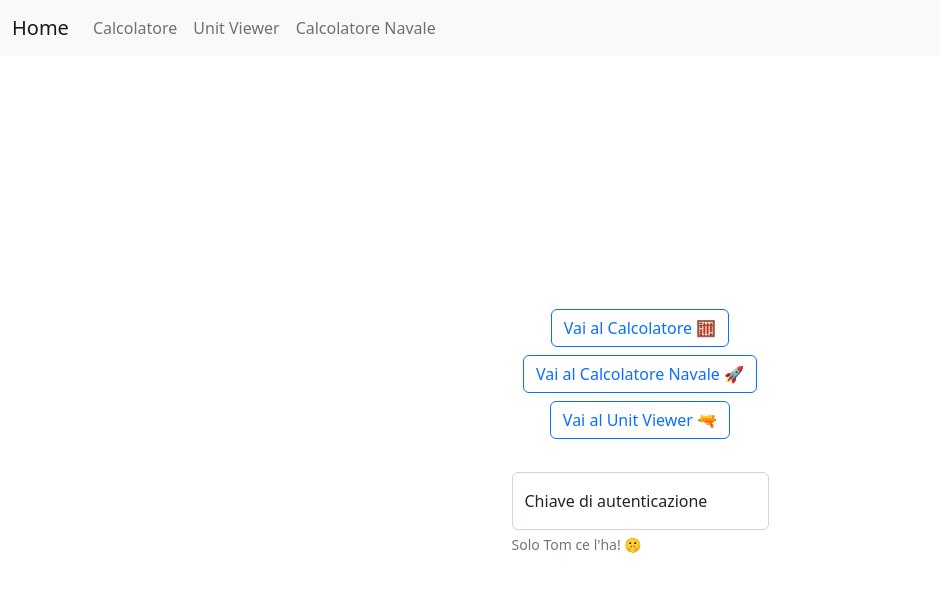
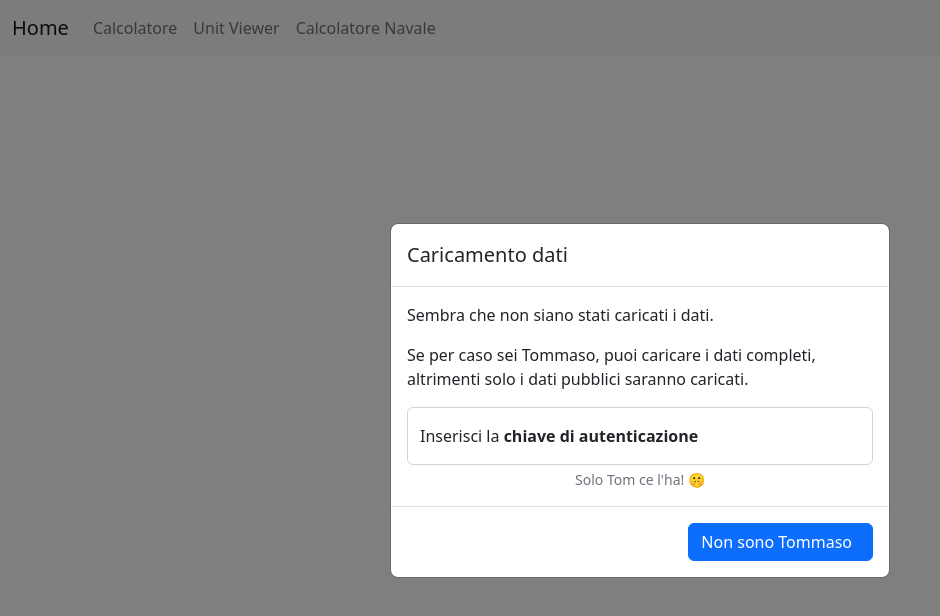
Before and after one commit to TheVoidOutskirts/thevoidoutskirts.github.io, a Vue app: page / in a window 1280 px wide. Shown: the top 616 px of the page, without its empty margins (0-940 px from the left). Built offline with nearby package versions, Linux system fonts and the light colour scheme; what chartjs-plugin-datalabels would draw is missing.

Commit message:
Implemented loading data

```diff
--- a/package.json
+++ b/package.json
@@ -12,11 +12,13 @@
   },
   "dependencies": {
     "@popperjs/core": "^2.11.5",
+    "axios": "^0.27.2",
     "bootstrap": "^5.2.0",
     "chart.js": "^3.8.2",
     "chartjs-plugin-datalabels": "^2.0.0",
     "pinia": "^2.0.17",
     "vue": "^3.2.37",
+    "vue-axios": "^3.4.1",
     "vue-chartjs": "^4.1.1",
     "vue-router": "^4.0.16",
     "vue-select": "^4.0.0-beta.3",
--- a/src/main.ts
+++ b/src/main.ts
@@ -1,23 +1,34 @@
+// Vue
 import {createApp} from 'vue'
 import {createPinia} from 'pinia'
 import router from './router'
 
+// ChartJS
 import {Chart as ChartJS, registerables} from "chart.js";
 import ChartDataLabels from 'chartjs-plugin-datalabels';
 
+// Vue Select
 import vSelect from "vue-select";
 import 'vue-select/dist/vue-select.css';
 
+// EasyDataTable
 import Vue3EasyDataTable from 'vue3-easy-data-table';
 import 'vue3-easy-data-table/dist/style.css';
 
+// Bootstrap
 import 'bootstrap/scss/bootstrap.scss'
-// import * as bootstrap from 'bootstrap'
 
+// Axios
+import axios from "axios";
+import VueAxios from "vue-axios";
+
+/* Setup */
 import App from './App.vue'
 
+// Done globally
 ChartJS.register(...registerables, ChartDataLabels)
 
+// App creation and plugin import
 const app = createApp(App)
 
 app.use(createPinia())
@@ -26,5 +37,7 @@ app.use(router)
 // https://vuejs.org/guide/components/registration.html
 app.component('v-select', vSelect)
 app.component('EasyDataTable', Vue3EasyDataTable);
+app.use(VueAxios, axios);
+app.provide('axios', app.config.globalProperties.axios);
 
 app.mount('#app')
--- /dev/null
+++ b/src/stores/data.ts
@@ -0,0 +1,25 @@
+import {defineStore} from "pinia";
+import type {AllData} from "@/assets/Types";
+
+export const useDataStore = defineStore({
+    id: 'data',
+    state: () => ({
+        data: undefined as AllData | undefined
+    }),
+    getters: {
+        isDataLoaded: state => state.data !== undefined,
+        getArmi: state => state.data?.armi ?? [],
+        getArmature: state => state.data?.armature ?? [],
+        getCronologia: state => state.data?.cronologia ?? [],
+        getPersonaggi: state => state.data?.personaggi ?? [],
+        getProfessions: state => state.data?.professions ?? [],
+    },
+    actions: {
+        loadData(loadedData: AllData) {
+            this.data = loadedData;
+        },
+        deleteData() {
+            this.data = undefined;
+        },
+    }
+});
--- a/src/views/CalculatorView.vue
+++ b/src/views/CalculatorView.vue
@@ -123,9 +123,10 @@ import {ValoriCopertura} from "@/assets/Copertura";
 import {computed, ref, watch} from "vue";
 import BarChart from "@/components/BarChart.vue";
 
-import type { AllData, Arma, Armatura, Personaggio } from "@assets/Types";
+import type {Arma, Armatura, Personaggio} from "@/assets/Types";
 
 import type {ChartDataset} from "chart.js";
+import {useDataStore} from "@/stores/data";
 
 const coverValue = ref<number | undefined>(undefined);
 
@@ -134,18 +135,11 @@ const defender = ref<Personaggio | null>(null);
 
 const useAllWeapons = ref(false);
 
-const apiKey = ref("asdf");
+const store = useDataStore();
 
-// TODO: retrieve the actual key fom the current URL
-//       (DO NOT CREATE A NEW HTML FIELD, USE A URL-BASED SOLUTION
-//        SO THAT IT CAN BE BOOKMARKED + NO SESSION TO BE SAVED)
-const Data: AllData = await fetch(`https://enigma-data.deno.dev/${apiKey.value}`)
-                              .then(d => d.json())
-                              .catch(e => console.log(e)) as AllData
-
-const Armi = Data.armi;
-const Personaggi = Data.personaggi;
-const Armature = Data.armature;
+const Armi = store.getArmi
+const Personaggi = store.getPersonaggi;
+const Armature = store.getArmature;
 
 const attackerWeapons = computed<Arma[]>(() => {
   if (attacker.value == null) return [];
@@ -175,7 +169,7 @@ watch(attacker, () => {
 function calcolaPercentualeAttacco(arma: Arma, attaccante: Personaggio, difensore: Personaggio, copertura: number): number[] {
   const probVett = [0.7000, 0.7375, 0.7750, 0.8125, 0.8500, 0.8875, 0.9250, 0.9625]
 
-  const armaturaDifensore: Armatura = Armature.find(e => e.codice == difensore.armatura)
+  const armaturaDifensore: Armatura | undefined = Armature.find(e => e.codice == difensore.armatura)
   if (!armaturaDifensore)
     throw `Arma difensore non trovata ${difensore.armatura}`
 
--- a/src/views/HomeView.vue
+++ b/src/views/HomeView.vue
@@ -1,4 +1,45 @@
 <script setup lang="ts">
+import {useDataStore} from "@/stores/data";
+import {inject, onMounted, ref} from "vue";
+
+import {Modal} from 'bootstrap'
+import type {AxiosStatic} from "axios";
+import type {AllData} from "@/assets/Types";
+
+// https://stackoverflow.com/a/69013153/3560579
+const axios = inject<AxiosStatic>('axios') ?? (() => {
+  throw new Error("Axios is not defined");
+})();
+
+const store = useDataStore();
+let keyModal: Modal | undefined
+
+const modalKey = ref("")
+const isLoadingData = ref(false);
+
+onMounted(() => {
+  keyModal = new Modal("#staticBackdrop");
+
+  if (!store.isDataLoaded) {
+    keyModal.show();
+  }
+})
+
+function loadData() {
+  // temporary fix for api
+  const key = modalKey.value.length > 0 ? modalKey.value : "asdf"
+
+  isLoadingData.value = true;
+
+  axios.get(`https://enigma-data.deno.dev/${key}`).then(ax => {
+    store.loadData(ax.data as AllData)
+
+    keyModal?.hide()
+  }).catch(reason => {
+    console.error(reason);
+  });
+}
+
 </script>
 
 <template>
@@ -13,13 +54,44 @@
       <router-link class="btn btn-outline-primary" to="/unit-viewer">Vai al Unit Viewer 🔫</router-link>
     </div>
 
-    <hr class="col-xs-12">
-    <div class="form-floating">
-      <input class="form-control" type="password" id="authKeyInput" placeholder="123">
-      <label for="authKeyInput">Chiave di autenticazione</label>
-      <div class="form-text">Solo Tom ce l'ha! 🤫</div>
+    <div class="modal fade" id="staticBackdrop" data-bs-backdrop="static" data-bs-keyboard="false" tabindex="-1"
+         aria-labelledby="staticBackdropLabel" aria-hidden="true">
+      <div class="modal-dialog modal-dialog-centered">
+        <div class="modal-content">
+          <div class="modal-header">
+            <h5 class="modal-title" id="staticBackdropLabel">Caricamento dati</h5>
+          </div>
+          <div class="modal-body">
+            <p>Sembra che non siano stati caricati i dati.</p>
+            <p>Se per caso sei Tommaso, puoi caricare i dati completi, altrimenti solo i dati pubblici saranno
+              caricati.</p>
 
+            <div class="form-floating">
+              <input class="form-control" type="password" id="authKeyInput" placeholder="123" v-model="modalKey">
+              <label for="authKeyInput">Inserisci la <strong>chiave di autenticazione</strong></label>
+              <div class="form-text text-center">Solo Tom ce l'ha! 🤫</div>
+            </div>
+
+          </div>
+          <div class="modal-footer">
+            <button type="button" class="btn btn-primary" @click="loadData">
+              <span class="me-2" v-if="modalKey.length <=0">Non sono Tommaso</span>
+              <span class="me-2" v-else>Carica i dati completi</span>
+              <span class="spinner-border spinner-border-sm" v-show="isLoadingData"></span>
+            </button>
+          </div>
+        </div>
+      </div>
     </div>
+
+
+    <!--    <div class="mt-4">
+          <div v-if="!store.isDataLoaded" class="d-flex flex-column align-items-center">
+              <button class="btn btn-warning">Imposta una chiave d'accesso</button>
+              <button class="btn btn-outline-warning mt-2">Accedi senza chiave</button>
+          </div>
+          <button v-else class="btn btn-danger">Logout</button>
+        </div>-->
   </div>
 </template>
 
```
Also changed, not shown: 1 other file (tests, documents, lock files or other folders).
